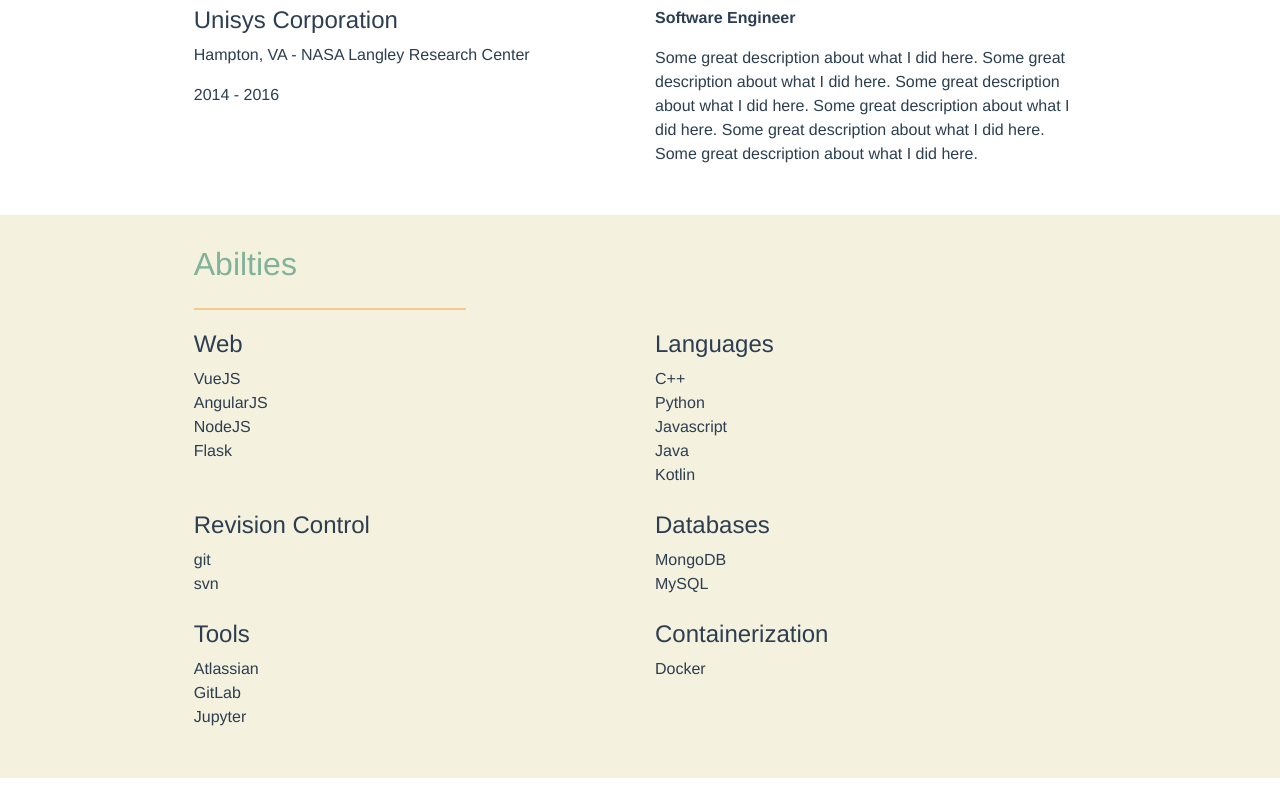
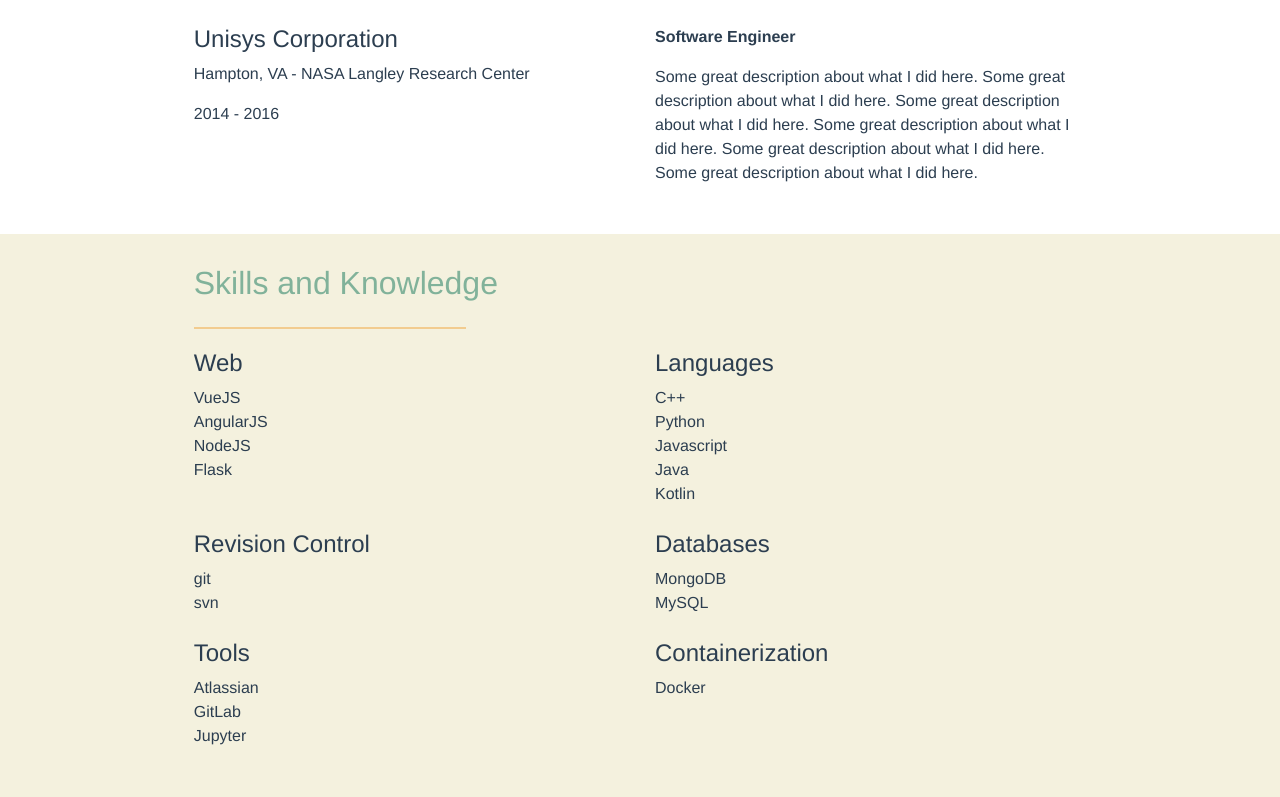
Before and after one commit to dcdrake/resume, a Vue app: page / in a window 1280 px wide. Shown: the part 879-1676 px from the top of the page. Built offline with nearby package versions, Linux system fonts and the light colour scheme.

Commit message:
make profile picture a bit bigger

```diff
--- a/src/views/Home.vue
+++ b/src/views/Home.vue
@@ -7,7 +7,7 @@
             <img
               alt="Dylan picture"
               class="profile-picture"
-              style="height: 200px; width: 275px; border-radius: 10%"
+              style="height: 225px; width: 300px; border-radius: 10%"
               src="../assets/dylan_shuttle_photo.jpg"
             />
           </b-col>
@@ -96,7 +96,7 @@
     </b-row>
     <b-row class="first-container justify-content-center">
       <b-col class="col-lg-9">
-        <div class="section-header text-left">Abilties</div>
+        <div class="section-header text-left">Skills and Knowledge</div>
         <hr />
         <b-row class="mb-4">
           <b-col class="text-left">
```
